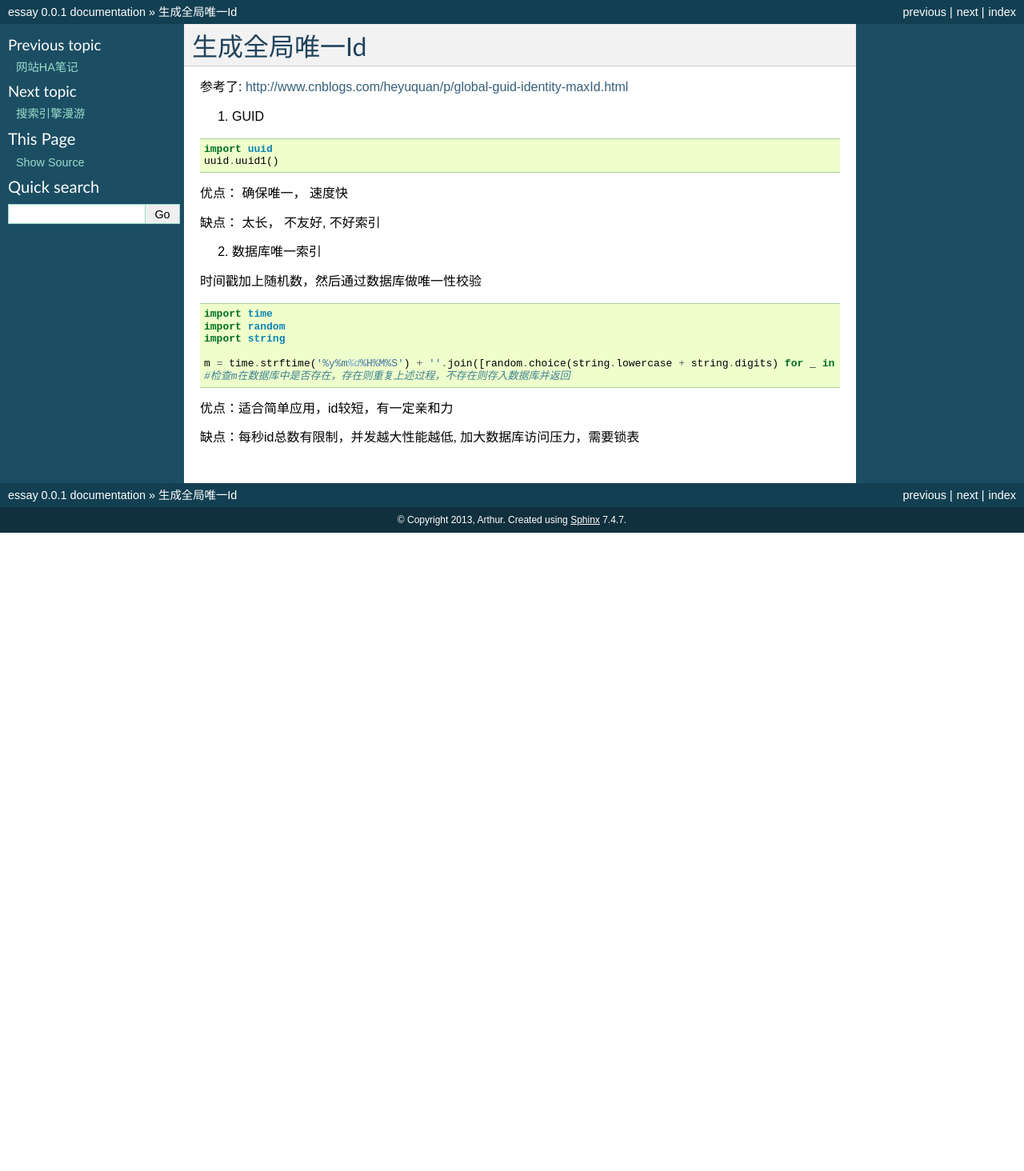
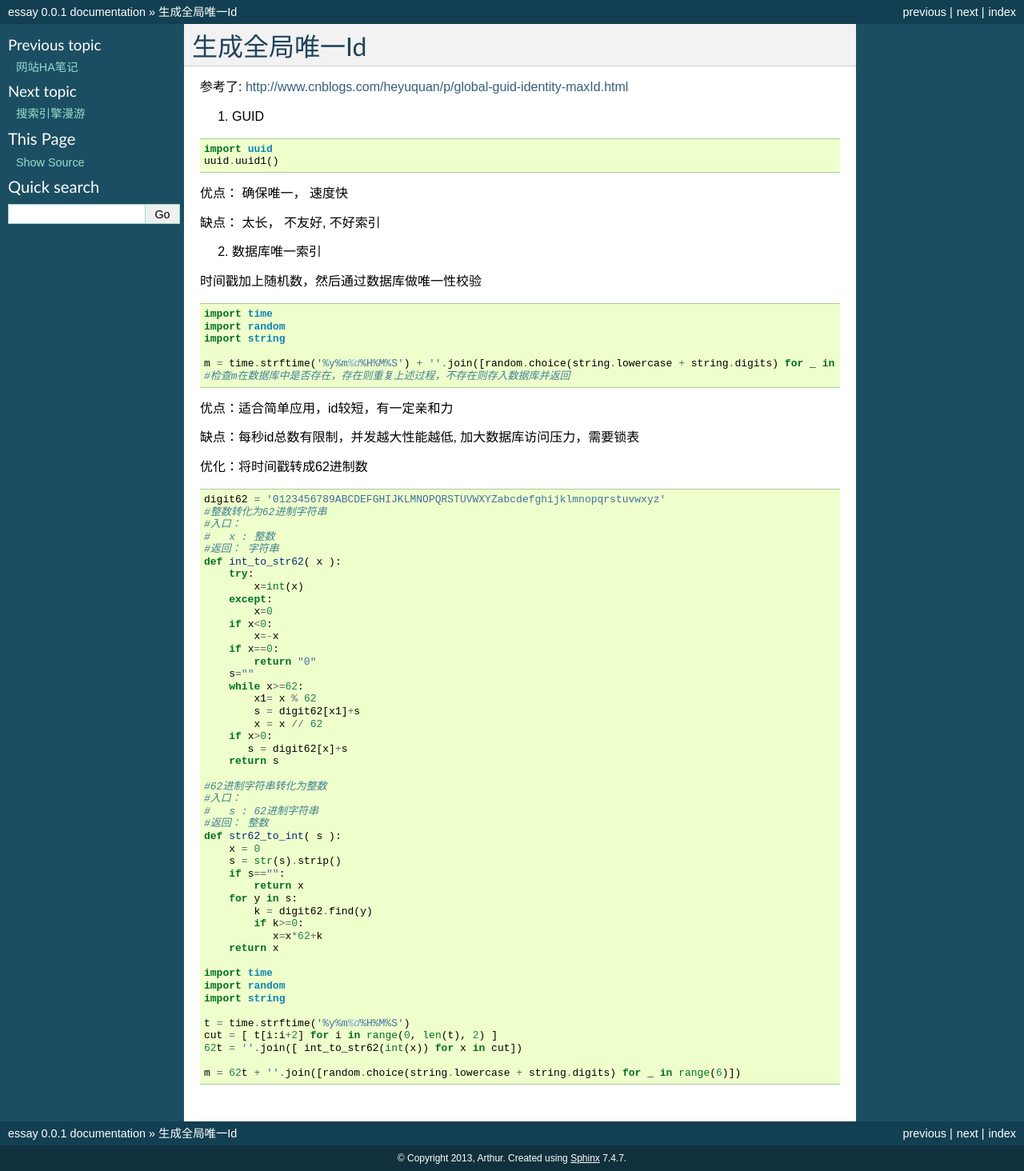
Before and after one commit to largetalk/newdatum, a Sphinx documentation site: the page built from notes/source/201309/unique.rst, in a window 1280 px wide. Shown: the whole page at 80% size. Built offline with Sphinx 7.4.7, drawn with Linux system fonts in a browser that asks for light colours; formulas are drawn with MathJax 3; before the commit the page ends 900 px from its top, so only the background shows below that.

Commit message:
optimize

```diff
--- a/notes/source/201309/unique.rst
+++ b/notes/source/201309/unique.rst
@@ -30,3 +30,55 @@
 优点：适合简单应用，id较短，有一定亲和力
 
 缺点：每秒id总数有限制，并发越大性能越低, 加大数据库访问压力，需要锁表
+
+优化：将时间戳转成62进制数
+
+.. code-block:: python
+
+    digit62 = '0123456789ABCDEFGHIJKLMNOPQRSTUVWXYZabcdefghijklmnopqrstuvwxyz'
+    #整数转化为62进制字符串
+    #入口：
+    #   x : 整数
+    #返回： 字符串
+    def int_to_str62( x ):
+        try:
+            x=int(x)
+        except:
+            x=0
+        if x<0:
+            x=-x
+        if x==0:
+            return "0"
+        s=""
+        while x>=62:
+            x1= x % 62
+            s = digit62[x1]+s
+            x = x // 62
+        if x>0:
+           s = digit62[x]+s
+        return s
+
+    #62进制字符串转化为整数
+    #入口：
+    #   s : 62进制字符串
+    #返回： 整数
+    def str62_to_int( s ):
+        x = 0
+        s = str(s).strip()
+        if s=="":
+            return x
+        for y in s:
+            k = digit62.find(y)
+            if k>=0:
+               x=x*62+k
+        return x
+
+    import time
+    import random
+    import string
+
+    t = time.strftime('%y%m%d%H%M%S')
+    cut = [ t[i:i+2] for i in range(0, len(t), 2) ]
+    62t = ''.join([ int_to_str62(int(x)) for x in cut])
+
+    m = 62t + ''.join([random.choice(string.lowercase + string.digits) for _ in range(6)])
```
